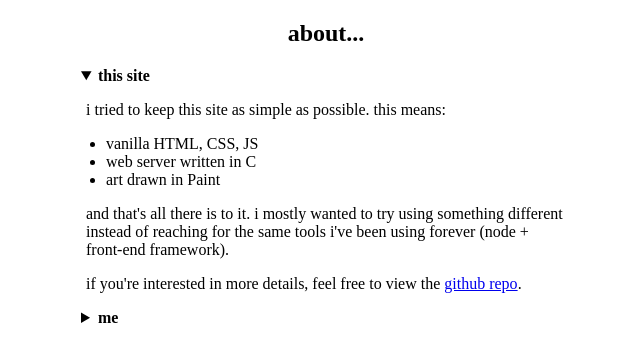
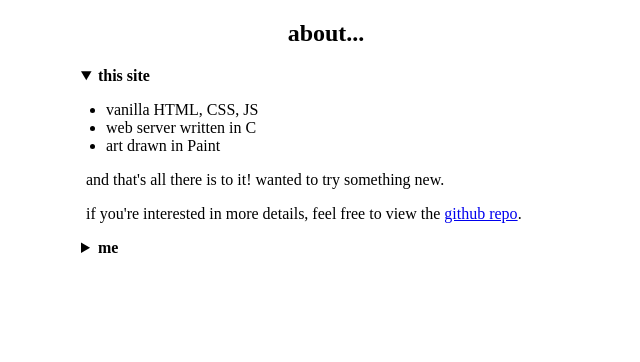
Before and after one commit to KevinLee3627/c-http, a plain HTML site: page pages/about.html in a window 1280 px wide. Both pictures are taken after a click on the heading "this site". Shown: the whole page, without its empty margins (314-954 px from the left). Drawn offline with Linux system fonts and the light colour scheme.

Commit message:
Updated about

```diff
--- a/pages/about.html
+++ b/pages/about.html
@@ -17,18 +17,13 @@
     <details>
       <summary><b>this site</b></summary>
       <article>
-        <p>
-          i tried to keep this site as simple as possible. this means:
-        </p>
         <ul>
           <li>vanilla HTML, CSS, JS</li>
           <li>web server written in C</li>
           <li>art drawn in Paint</li>
         </ul>
         <p>
-          and that's all there is to it. i mostly wanted to try using something different
-          instead of reaching for the same tools i've been using forever
-          (node + front-end framework).
+          and that's all there is to it! wanted to try something new.
         </p>
         <p>
           if you're interested in more details, feel free to view the <a
```
